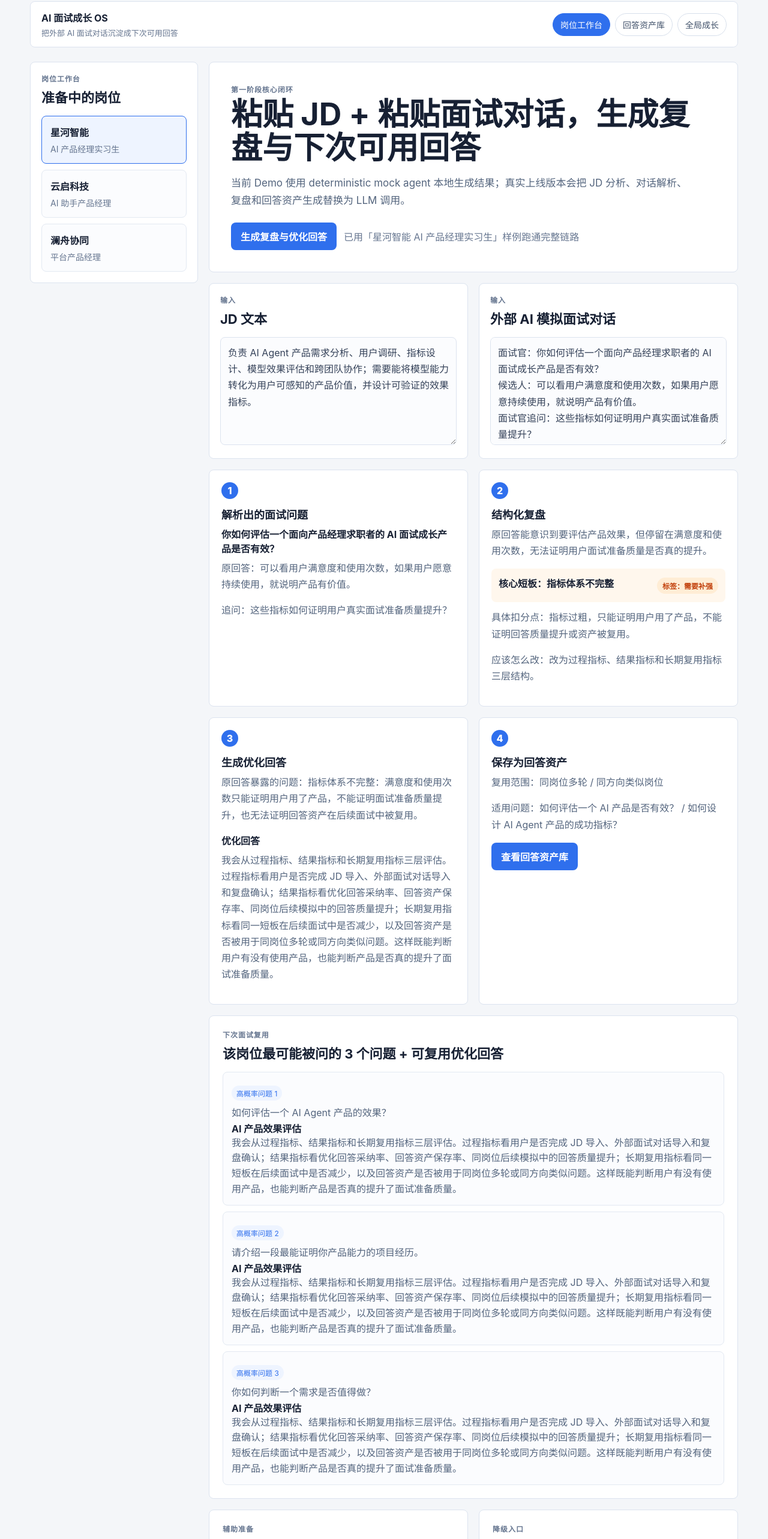
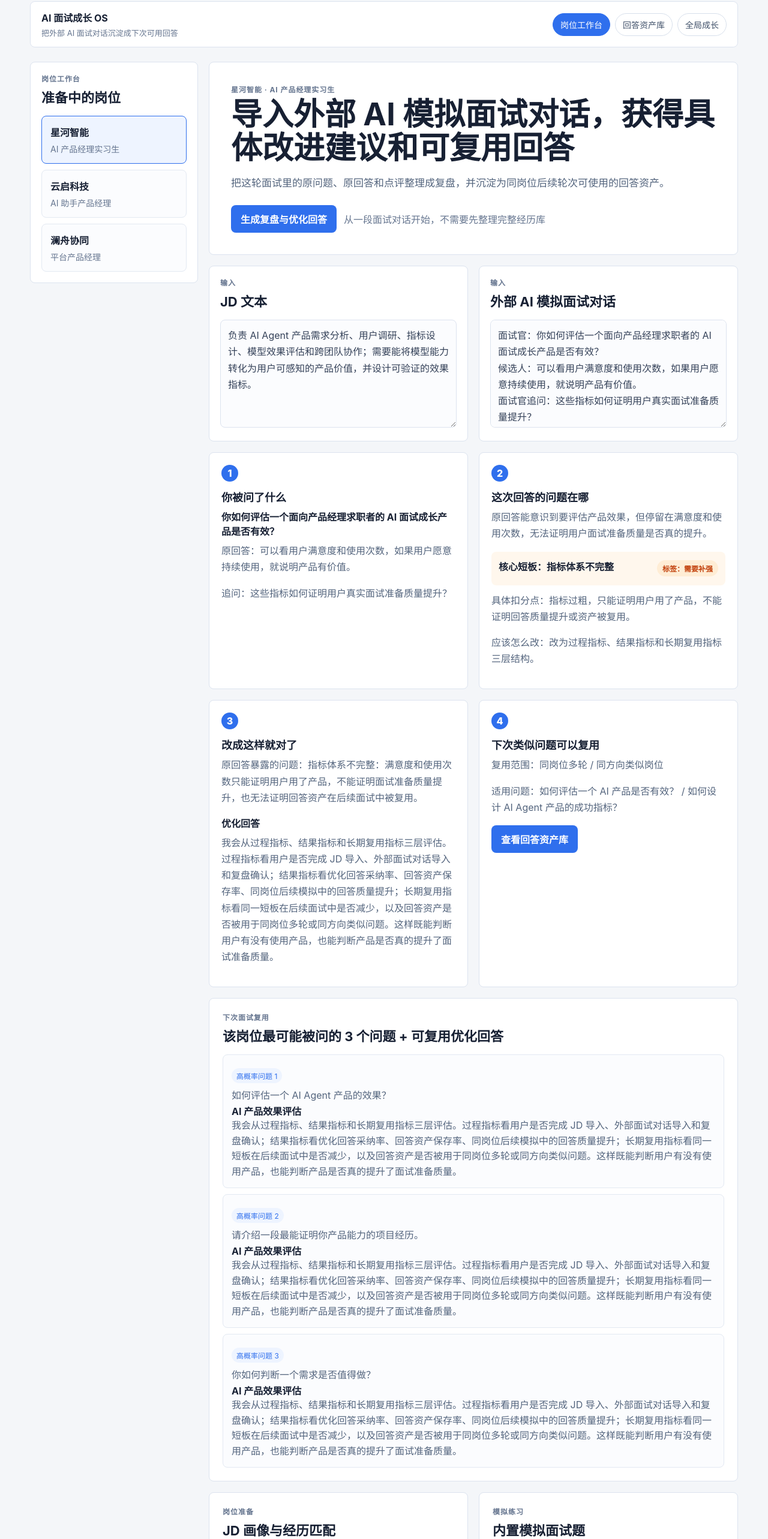
Before and after one commit to Ppppxxxi/ai-interview-growth-os, a React (Vite) app: page / in a window 1280 px wide. Shown: the part 22-2588 px from the top of the page at 60% size. Built offline with nearby package versions, Linux system fonts and the light colour scheme.

Commit message:
copy: remove internal review language from demo

```diff
--- a/src/pages/AssetsAndTraining.tsx
+++ b/src/pages/AssetsAndTraining.tsx
@@ -32,8 +32,8 @@ export function AssetsAndTraining() {
     <div className="assets-page" id="assets">
       <section className="hero-panel hero-panel--compact">
         <p className="eyebrow">回答资产库</p>
-        <h1>核心产出不是打分，而是下次面试能直接复用的回答</h1>
-        <p>每条资产都保留来源岗位、来源面试、原问题、原回答、问题点、优化回答和适用类似问题，优先支持同岗位多轮和同方向类似岗位复用。</p>
+        <h1>下次面试能直接用的回答</h1>
+        <p>按岗位、问题类型快速查找。每条都附带原回答对比和具体用法建议。</p>
       </section>
 
       <section className="filter-panel">
--- a/src/pages/GrowthDashboard.tsx
+++ b/src/pages/GrowthDashboard.tsx
@@ -10,14 +10,14 @@ export function GrowthDashboard() {
     <div className="dashboard-grid dashboard-grid--growth">
       <section className="hero-panel">
         <p className="eyebrow">全局成长</p>
-        <h1>长期视图关注短板是否被沉淀，而不是在数据不足时硬画复杂图谱</h1>
+        <h1>跨岗位追踪你的进步和重复短板</h1>
         <p>
-          当前 MVP 只展示已经有证据的内容：重复短板、沉淀出的回答资产、同岗位多轮 / 同方向类似岗位复用情况，以及下一场面试前最该练的问题。
+          查看上次面试以来沉淀了哪些回答资产、哪些短板还在重复出现，以及下一场面试前最该练的问题。
         </p>
         <div className="hero-stats">
           <span>
             <strong>{reviewReports.length}</strong>
-            已结构化复盘
+            已完成复盘
           </span>
           <span>
             <strong>{answerAssets.length}</strong>
@@ -64,7 +64,7 @@ export function GrowthDashboard() {
       <section className="panel">
         <div className="section-heading">
           <p className="eyebrow">复用范围</p>
-          <h2>优先证明高频复用</h2>
+          <h2>适用岗位</h2>
         </div>
         <div className="reuse-list">
           {jobFiles.slice(0, 2).map((job) => (
--- a/src/pages/JobFileDetail.tsx
+++ b/src/pages/JobFileDetail.tsx
@@ -45,14 +45,14 @@ export function JobFileDetail({ selectedJobId, onSelectJob, onOpenAssets }: JobF
 
       <section className="workspace-main">
         <section className="hero-panel workspace-hero">
-          <p className="eyebrow">第一阶段核心闭环</p>
-          <h1>粘贴 JD + 粘贴面试对话，生成复盘与下次可用回答</h1>
+          <p className="eyebrow">{selectedJob.company} · {selectedJob.roleTitle}</p>
+          <h1>导入外部 AI 模拟面试对话，获得具体改进建议和可复用回答</h1>
           <p>
-            当前 Demo 使用 deterministic mock agent 本地生成结果；真实上线版本会把 JD 分析、对话解析、复盘和回答资产生成替换为 LLM 调用。
+            把这轮面试里的原问题、原回答和点评整理成复盘，并沉淀为同岗位后续轮次可使用的回答资产。
           </p>
           <div className="primary-cta-row">
             <button type="button">生成复盘与优化回答</button>
-            <span>已用「星河智能 AI 产品经理实习生」样例跑通完整链路</span>
+            <span>从一段面试对话开始，不需要先整理完整经历库</span>
           </div>
         </section>
 
@@ -63,21 +63,21 @@ export function JobFileDetail({ selectedJobId, onSelectJob, onOpenAssets }: JobF
 
         {primarySession && primaryReview ? (
           <section className="flow-grid">
-            <PipelineCard index="1" title="解析出的面试问题">
+            <PipelineCard index="1" title="你被问了什么">
               <strong>{primarySession.questions[0]?.question}</strong>
               <p>原回答：{primarySession.questions[0]?.answer}</p>
               <p>追问：{primarySession.questions[0]?.followUps.join(' / ')}</p>
             </PipelineCard>
 
-            <PipelineCard index="2" title="结构化复盘">
+            <PipelineCard index="2" title="这次回答的问题在哪">
               <ReviewSummary report={primaryReview} />
             </PipelineCard>
 
-            <PipelineCard index="3" title="生成优化回答">
+            <PipelineCard index="3" title="改成这样就对了">
               <AssetAnswer asset={linkedAssets[0]} />
             </PipelineCard>
 
-            <PipelineCard index="4" title="保存为回答资产">
+            <PipelineCard index="4" title="下次类似问题可以复用">
               <p>复用范围：{linkedAssets[0]?.reuseScope}</p>
               <p>适用问题：{linkedAssets[0]?.applicableQuestions.slice(0, 2).join(' / ')}</p>
               <button type="button" onClick={onOpenAssets}>查看回答资产库</button>
@@ -85,8 +85,8 @@ export function JobFileDetail({ selectedJobId, onSelectJob, onOpenAssets }: JobF
           </section>
         ) : (
           <section className="empty-panel">
-            <h2>这个岗位还没有导入面试对话</h2>
-            <p>第一步不是建立完整经历库，而是先粘贴 JD 和一段外部面试对话，快速得到复盘与优化回答。</p>
+            <h2>还没有导入面试对话</h2>
+            <p>粘贴一段你在 ChatGPT 或其他 AI 工具上的模拟面试对话，获取具体改进建议和可复用回答。</p>
           </section>
         )}
 
@@ -110,7 +110,7 @@ export function JobFileDetail({ selectedJobId, onSelectJob, onOpenAssets }: JobF
         <section className="detail-grid">
           <section className="panel">
             <div className="section-heading">
-              <p className="eyebrow">辅助准备</p>
+              <p className="eyebrow">岗位准备</p>
               <h2>JD 画像与经历匹配</h2>
             </div>
             <InfoList title="岗位要求" items={profile.responsibilities} />
@@ -119,7 +119,7 @@ export function JobFileDetail({ selectedJobId, onSelectJob, onOpenAssets }: JobF
               {matches.slice(0, 2).map((match) => (
                 <article key={match.experience.id}>
                   <strong>{match.experience.title}</strong>
-                  <span>辅助素材</span>
+                  <span>可讲述素材</span>
                   <p>{match.suggestedAngle}</p>
                 </article>
               ))}
@@ -128,8 +128,8 @@ export function JobFileDetail({ selectedJobId, onSelectJob, onOpenAssets }: JobF
 
           <section className="panel">
             <div className="section-heading">
-              <p className="eyebrow">降级入口</p>
-              <h2>内置模拟面试问题</h2>
+              <p className="eyebrow">模拟练习</p>
+              <h2>内置模拟面试题</h2>
             </div>
             <div className="session-list">
               {mockSession.questions.slice(0, 3).map((question) => (
```
